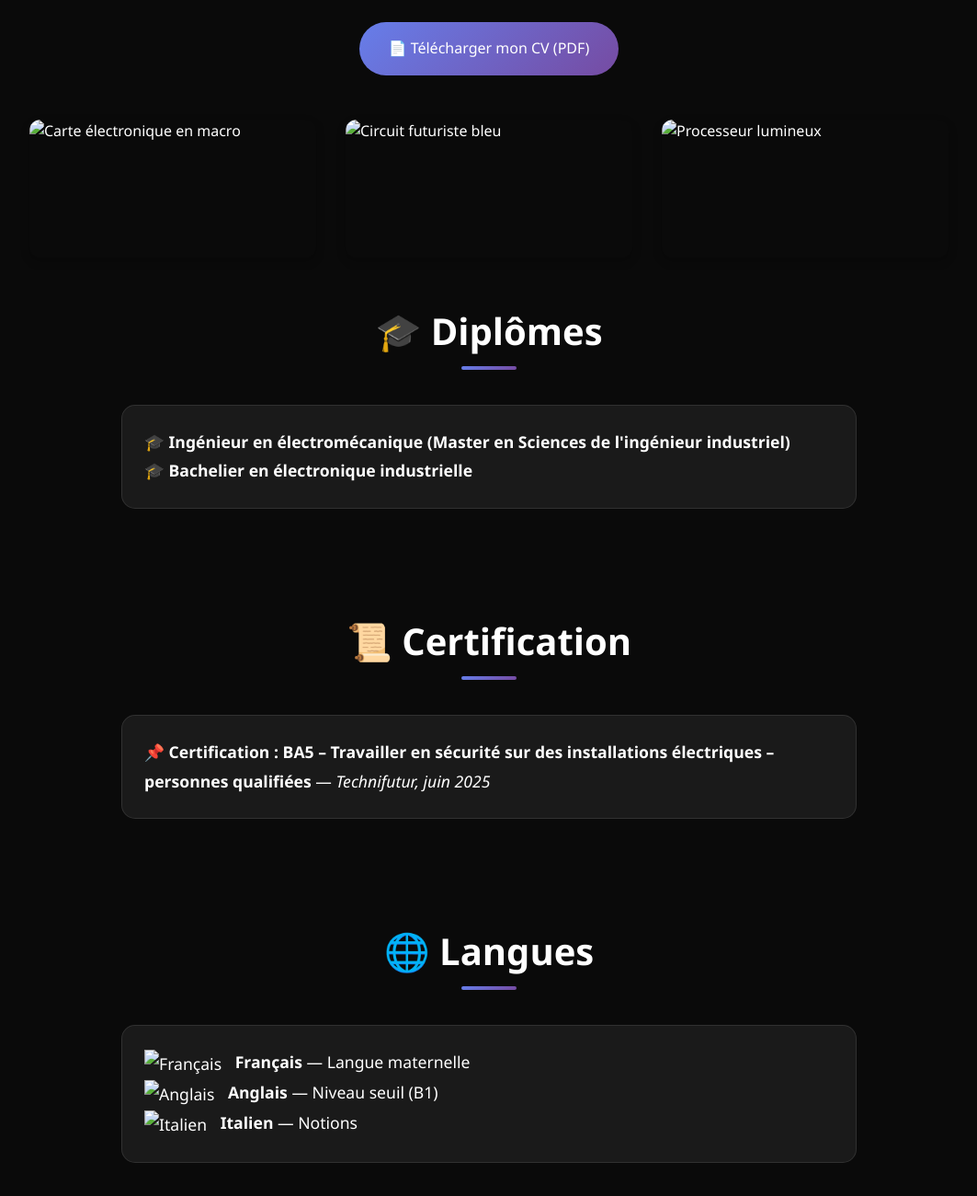
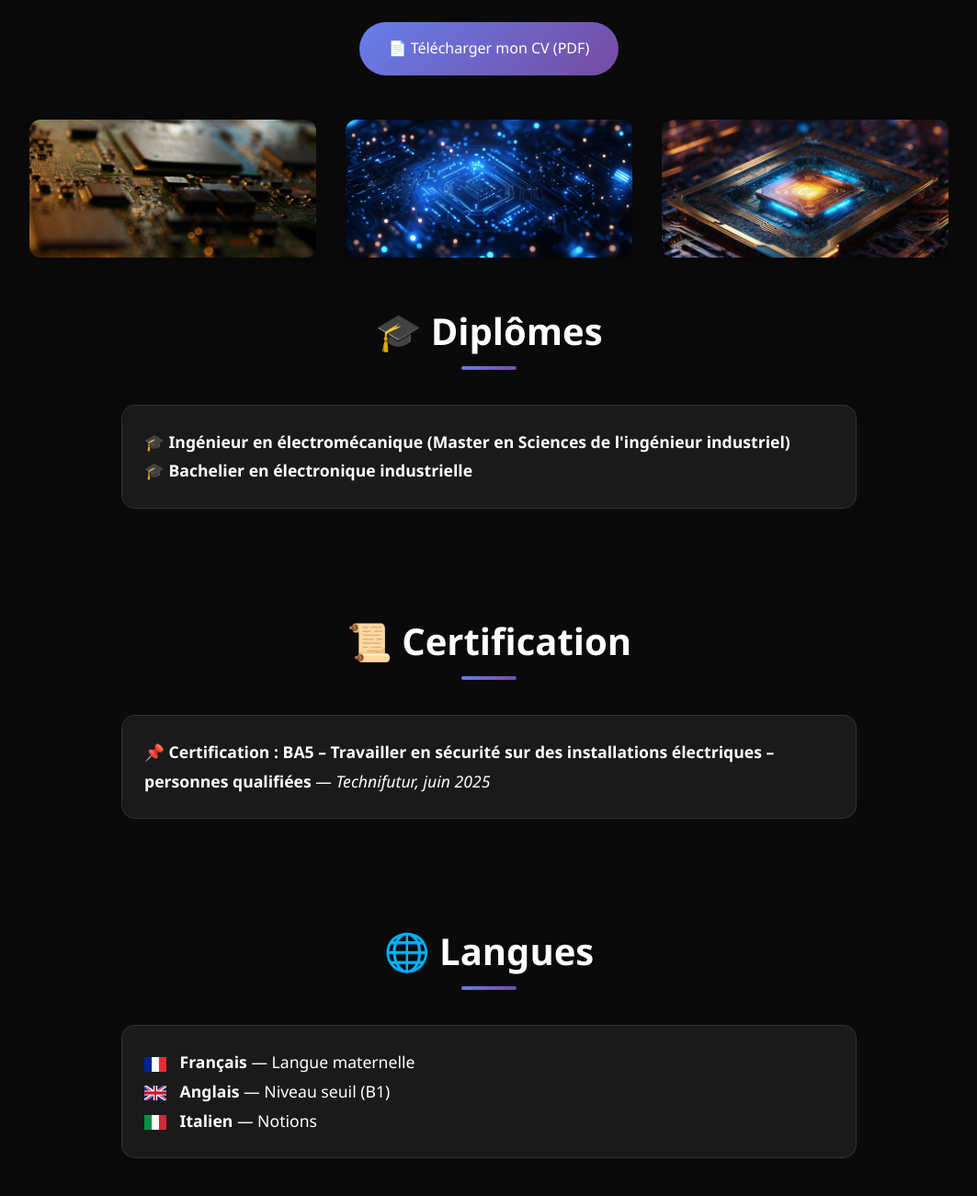
Before and after one commit to FredericFsa/portfolio-fsa, a plain HTML site: page src/index.html in a window 1280 px wide. Shown: the part 1300-2600 px from the top of the page at 92% size, without its empty margins (108-1171 px from the left). Drawn offline with Linux system fonts and the light colour scheme; the site is published under a folder, as on GitHub Pages, so addresses that start at the root find nothing.

Commit message:
🔧 Correction chemins pour GitHub Pages

```diff
--- a/src/index.html
+++ b/src/index.html
@@ -2,13 +2,7 @@
 
 <html lang="fr">
 <head>
-<base href="/portfolio-fsa/">
-<script>
-  if (window.location.hostname === "localhost") {
-    const base = document.querySelector("base");
-    if (base) base.setAttribute("href", "/");
-  }
-</script>
+<base href="./">
 
 <meta name="viewport" content="width=device-width, initial-scale=1.0">
 <meta content="Portfolio technique de Frédéric Salerno, ingénieur DevOps, Broadcast, IT et IA." name="description"/>
@@ -724,7 +718,7 @@ body.edge * {
 <div style="text-align: center;">
   <img
     alt="Logo Frédéric Salerno"
-    src="public/splash-screen.png"
+    src="./public/splash-screen.png"
     style="max-width: 300px; width: 100%; border-radius: 12px; box-shadow: 0 4px 12px rgba(0,0,0,0.4); margin-bottom: 1rem;"
   />
 </div>
@@ -737,7 +731,7 @@ body.edge * {
 <h2 class="section-title">À propos de moi</h2>
 <div class="about-content">
 <div class="profile-image">
-<img alt="Photo de profil Frédéric SALERNO" loading="lazy" src="public/photo-frederic-salerno.jpg" style="width: 100%; height: 100%; object-fit: cover; border-radius: 50%;"/>
+<img alt="Photo de profil Frédéric SALERNO" loading="lazy" src="./public/photo-frederic-salerno.jpg" style="width: 100%; height: 100%; object-fit: cover; border-radius: 50%;"/>
 </div>
 <div class="about-text">
 <p>De formation technique dans le monde de l'électronique industriel ainsi qu'une maitrise en électromécanique. Orienté "Broadcast" dans le domaine de la télévision, du web, de la radio et du multimédia.</p>
@@ -754,13 +748,13 @@ body.edge * {
 <div style="margin-top: 3rem;">
 <div style="display: grid; grid-template-columns: repeat(auto-fit, minmax(280px, 1fr)); gap: 2rem; max-width: 1000px; margin: auto;">
 <div style="display: flex; flex-direction: column; align-items: center;">
-<img alt="Carte électronique en macro" loading="lazy" src="public/img-carte-electronique.jpg" style="width: 100%; height: 150px; object-fit: cover; border-radius: 12px; box-shadow: 0 4px 10px rgba(0,0,0,0.25);"/>
+<img alt="Carte électronique en macro" loading="lazy" src="./public/img-carte-electronique.jpg" style="width: 100%; height: 150px; object-fit: cover; border-radius: 12px; box-shadow: 0 4px 10px rgba(0,0,0,0.25);"/>
 </div>
 <div style="display: flex; flex-direction: column; align-items: center;">
-<img alt="Circuit futuriste bleu" loading="lazy" src="public/img-circuit-futuriste.jpg" style="width: 100%; height: 150px; object-fit: cover; border-radius: 12px; box-shadow: 0 4px 10px rgba(0,0,0,0.25);"/>
+<img alt="Circuit futuriste bleu" loading="lazy" src="./public/img-circuit-futuriste.jpg" style="width: 100%; height: 150px; object-fit: cover; border-radius: 12px; box-shadow: 0 4px 10px rgba(0,0,0,0.25);"/>
 </div>
 <div style="display: flex; flex-direction: column; align-items: center;">
-<img alt="Processeur lumineux" loading="lazy" src="public/img-processeur-lumineux.jpg" style="width: 100%; height: 150px; object-fit: cover; border-radius: 12px; box-shadow: 0 4px 10px rgba(0,0,0,0.25);"/>
+<img alt="Processeur lumineux" loading="lazy" src="./public/img-processeur-lumineux.jpg" style="width: 100%; height: 150px; object-fit: cover; border-radius: 12px; box-shadow: 0 4px 10px rgba(0,0,0,0.25);"/>
 </div>
 </div>
 </div>
@@ -788,9 +782,9 @@ body.edge * {
 <h2 class="section-title">🌐 Langues</h2>
 <div style="max-width: 800px; margin: auto; padding: 1.5rem; background: var(--card-bg); border-radius: 15px; border: 1px solid rgba(255,255,255,0.1);">
 <ul style="list-style: none; padding-left: 0; font-size: 1.1rem; line-height: 1.8;">
-<li><img alt="Français" loading="lazy" src="public/flag-fr.png" style="vertical-align: middle; width: 24px; height: 16px; margin-right: 10px;"/> <strong>Français</strong> — Langue maternelle</li>
-<li><img alt="Anglais" loading="lazy" src="public/flag-gb.png" style="vertical-align: middle; width: 24px; height: 16px; margin-right: 10px;"/> <strong>Anglais</strong> — Niveau seuil (B1)</li>
-<li><img alt="Italien" loading="lazy" src="public/flag-it.png" style="vertical-align: middle; width: 24px; height: 16px; margin-right: 10px;"/> <strong>Italien</strong> — Notions</li>
+<li><img alt="Français" loading="lazy" src="./public/flag-fr.png" style="vertical-align: middle; width: 24px; height: 16px; margin-right: 10px;"/> <strong>Français</strong> — Langue maternelle</li>
+<li><img alt="Anglais" loading="lazy" src="./public/flag-gb.png" style="vertical-align: middle; width: 24px; height: 16px; margin-right: 10px;"/> <strong>Anglais</strong> — Niveau seuil (B1)</li>
+<li><img alt="Italien" loading="lazy" src="./public/flag-it.png" style="vertical-align: middle; width: 24px; height: 16px; margin-right: 10px;"/> <strong>Italien</strong> — Notions</li>
 </ul>
 </div>
 </section>
```
Also changed, not shown: 1 other file.
